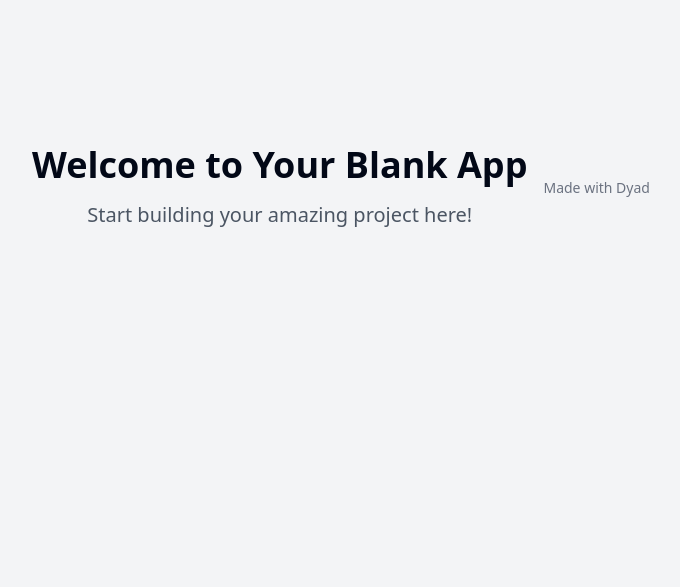
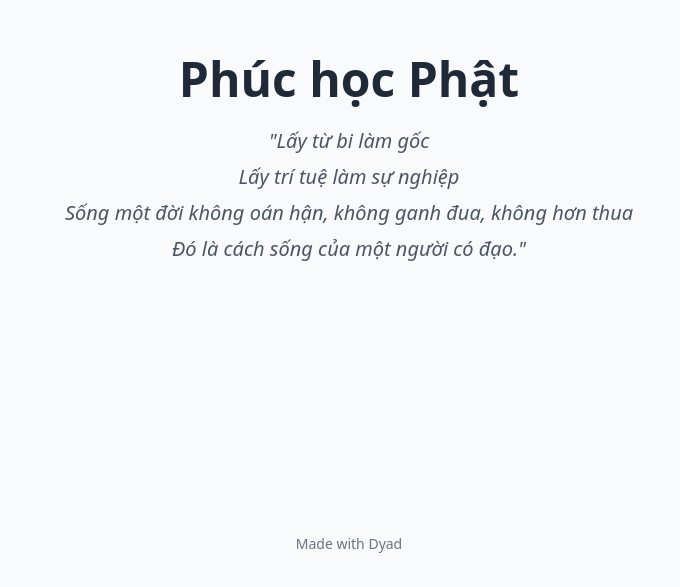
Before and after one commit to lehoangphuc747/PhucHocPhat, a React (Vite) app: page / in a window 1280 px wide. Shown: the part 213-800 px from the top of the page, without its empty margins (291-971 px from the left). Built offline with nearby package versions, Linux system fonts and the light colour scheme.

Commit message:
[dyad] Thêm slogan vào trang chủ - wrote 1 file(s)

```diff
--- a/src/pages/Index.tsx
+++ b/src/pages/Index.tsx
@@ -1,17 +1,24 @@
-// Update this page (the content is just a fallback if you fail to update the page)
-
 import { MadeWithDyad } from "@/components/made-with-dyad";
 
 const Index = () => {
   return (
-    <div className="min-h-screen flex items-center justify-center bg-gray-100">
-      <div className="text-center">
-        <h1 className="text-4xl font-bold mb-4">Welcome to Your Blank App</h1>
-        <p className="text-xl text-gray-600">
-          Start building your amazing project here!
-        </p>
-      </div>
-      <MadeWithDyad />
+    <div className="min-h-screen flex flex-col items-center justify-center bg-gray-50 dark:bg-gray-900 p-4">
+      <main className="flex-grow flex items-center justify-center">
+        <div className="text-center">
+          <h1 className="text-4xl md:text-5xl font-bold mb-6 text-gray-800 dark:text-gray-200">
+            Phúc học Phật
+          </h1>
+          <blockquote className="text-lg md:text-xl text-gray-600 dark:text-gray-400 space-y-2 italic">
+            <p>"Lấy từ bi làm gốc</p>
+            <p>Lấy trí tuệ làm sự nghiệp</p>
+            <p>Sống một đời không oán hận, không ganh đua, không hơn thua</p>
+            <p>Đó là cách sống của một người có đạo."</p>
+          </blockquote>
+        </div>
+      </main>
+      <footer className="w-full">
+        <MadeWithDyad />
+      </footer>
     </div>
   );
 };
```
